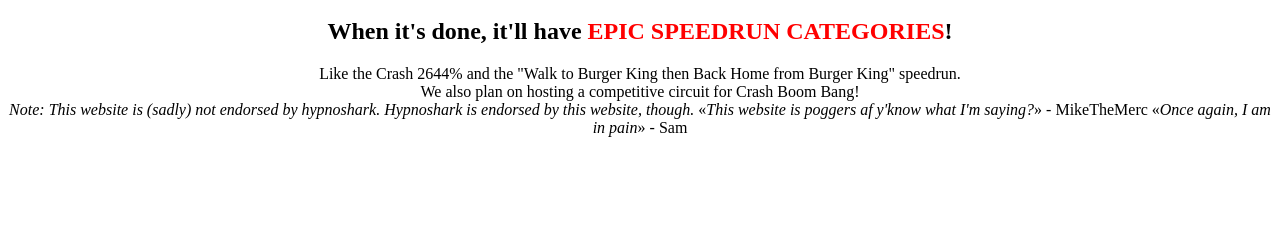
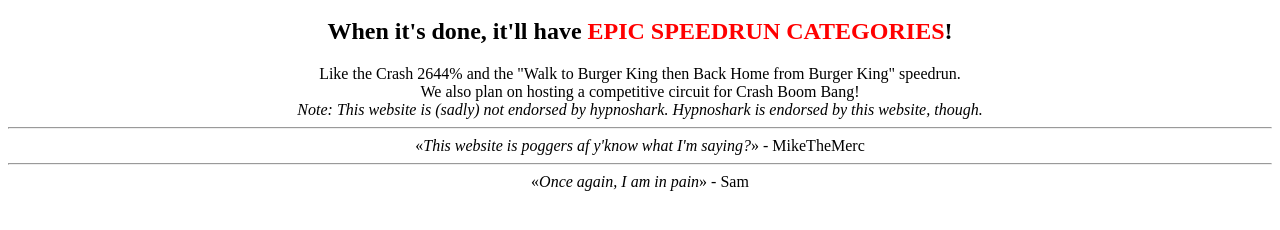
Before and after one commit to virginity-run/virginity-run.github.io, a plain HTML site: page index.html in a window 1280 px wide. Shown: the part 48-278 px from the top of the page. Drawn offline with Linux system fonts and the light colour scheme; a script that the page names is missing.

Commit message:
I should review my HTML. But I think it's a lost cause after 10 years.

```diff
--- a/index.html
+++ b/index.html
@@ -19,9 +19,9 @@
       player.setVolume(0.5);
     </script>
     <i>Note: This website is (sadly) not endorsed by hypnoshark. Hypnoshark is endorsed by this website, though.</i>
-    <hline />
+    <hr />
     «<i>This website is poggers af y'know what I'm saying?</i>» - MikeTheMerc
-    <hline />
+    <hr />
     «<i>Once again, I am in pain</i>» - Sam
   </body>
 </html>
```
